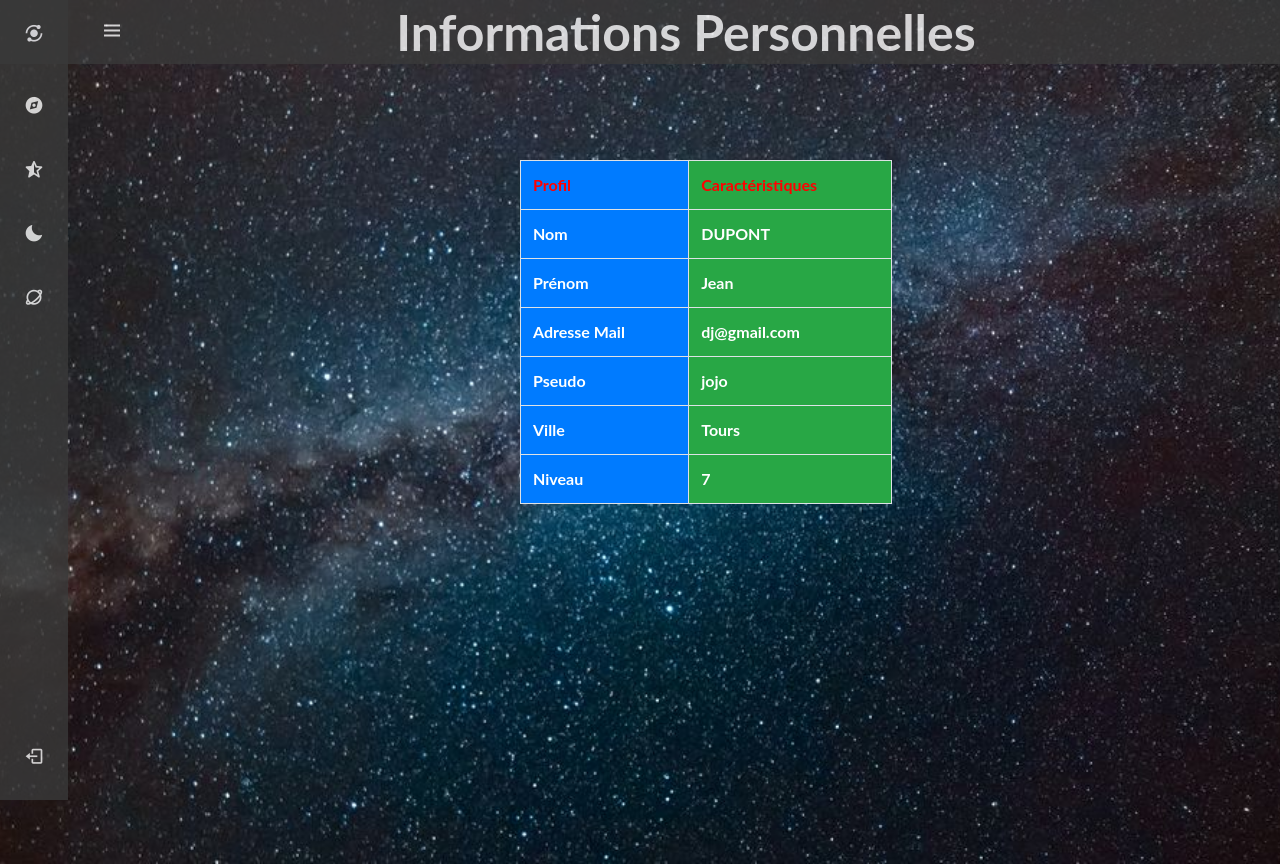
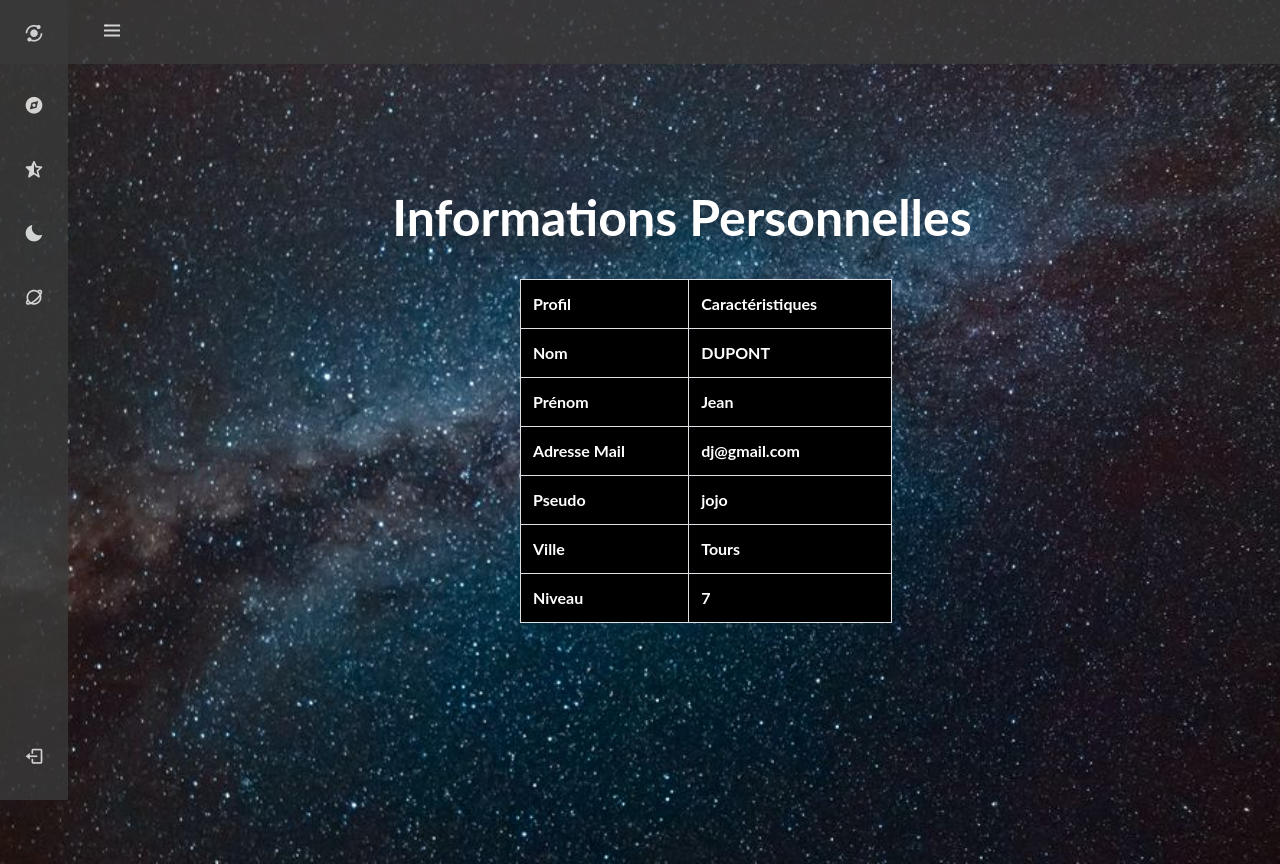
Before and after one commit to CamiIIe/Proxima_Centauri, a PHP site: page /infos_perso.html in a window 1280 px wide. Run offline with PHP 8.4, Linux system fonts and the light colour scheme; lists and menus that the app fills with data are empty; some libraries are stand-ins or nearby versions; some web fonts are replaced.

Commit message:
Infos-perso update
Couleur de fond du tableau en noir, mettre le titre dans le body, vérification de la responsivité.

```diff
--- a/Site/infos_perso.html
+++ b/Site/infos_perso.html
@@ -36,9 +36,7 @@
                 <i class='bx bx-menu' id="header-toggle"></i>
             </div>
 
-            <!--Titre Informations Personnelles -->
-                <b class="infos">Informations Personnelles</b>
-            <!--Titre Informations Personnelles -->
+
 
         </header>
         <!-- HEADER -->
@@ -90,39 +88,45 @@
         </div>
         <!-- SIDENAVBAR -->
 
+
+            <!--Titre Informations Personnelles -->
+            <div>
+                <b class="infos">Informations Personnelles</b>
+            </div>
+            <!--Titre Informations Personnelles -->
         <!-- Tableau Info_perso -->
 
-        <br><br><br><br>
+        <br>
 
         <div class="Tableau_infos">
-            <table class="table table-bordered  w-50">
+            <table class="table table-bordered  w-50 tb">
                 <tr d-flex>
-                    <th style="color: red"; class="bg-primary">Profil</th>
-                    <th style="color: red"; class="bg-success">Caractéristiques</th>
+                    <th>Profil</th>
+                    <th>Caractéristiques</th>
                 </tr>
                 <tr>
-                    <th class="bg-primary">Nom</th>
-                    <th  class="bg-success">DUPONT</th>
+                    <th>Nom</th>
+                    <th>DUPONT</th>
                 </tr>
                 <tr>
-                    <th class="bg-primary" >Prénom</th>
-                    <th  class="bg-success" >Jean</th>
+                    <th>Prénom</th>
+                    <th>Jean</th>
                 </tr>
                 <tr>
-                    <th class="bg-primary " >Adresse Mail</th>
-                    <th  class="bg-success" >dj@gmail.com</th>
+                    <th>Adresse Mail</th>
+                    <th>dj@gmail.com</th>
                 </tr>
                 <tr>
-                    <th class="bg-primary " >Pseudo</th>
-                    <th  class="bg-success" >jojo</th>
+                    <th>Pseudo</th>
+                    <th>jojo</th>
                 </tr>
                 <tr>
-                    <th class="bg-primary">Ville</th>
-                    <th  class="bg-success">Tours</th>
+                    <th>Ville</th>
+                    <th>Tours</th>
                 </tr>
                 <tr>
-                    <th class="bg-primary">Niveau</th>
-                    <th  class="bg-success">7</th>
+                    <th>Niveau</th>
+                    <th>7</th>
                 </tr>
             </table>
 
--- a/Site/src/css/infos_perso.css
+++ b/Site/src/css/infos_perso.css
@@ -113,6 +113,17 @@ li {
     position: absolute;
 }
 
+.tb{
+    background-color: black;
+
+}
+
+.infos{
+    text-align: center;
+    margin-top: 10%;
+}
+
+
 #jouer {
     display: none;
     background-color: #F5E95D;
```
